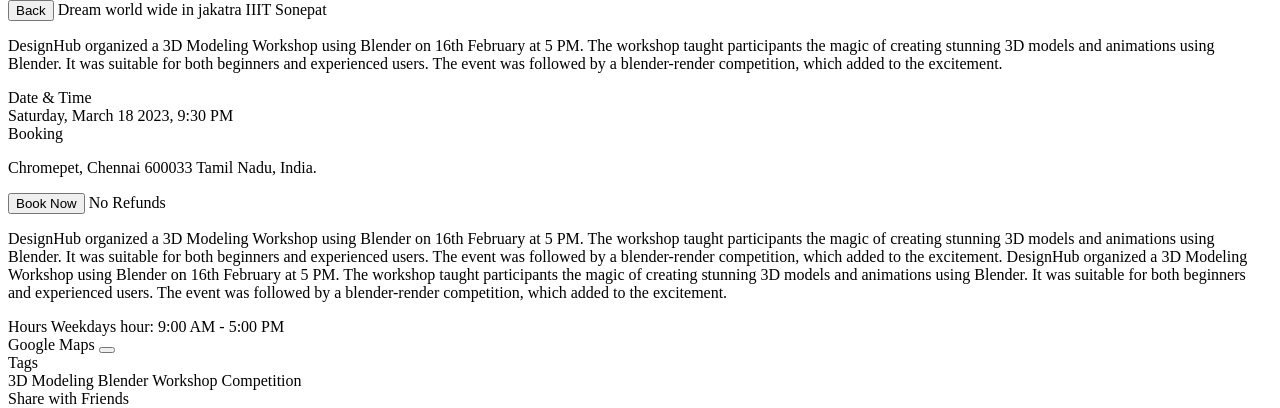
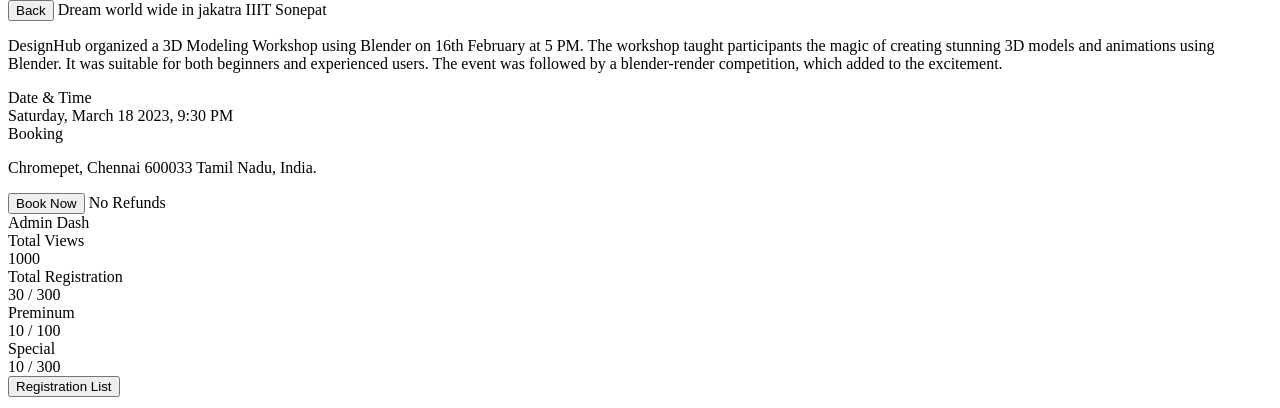
Before and after one commit to ChandruMIT-o/EventHive, a Flask app: template templates/EventPage.html in a window 1280 px wide. Shown: the part 47-455 px from the top of the page. Run offline with Flask 3, Linux system fonts and the light colour scheme; the template is opened without the code that fills it, so the values that code supplies are empty.

Commit message:
Admin Dash Board Done.

```diff
--- a/app.py
+++ b/app.py
@@ -4,7 +4,7 @@
 
 @app.route('/')
 def home():
-    return render_template('RegistrationPage.html')
+    return render_template('EventPage.html')
 
 if __name__ == '__main__':
     app.run(debug=True)
--- a/templates/EventPage.html
+++ b/templates/EventPage.html
@@ -17,6 +17,7 @@
         </div>
     </header>
     {% include "EventPageComponents/event-display-card.html" %}
+    {% include "EventPageComponents/admin-dash.html" %}
     {% include "EventPageComponents/event-dual-column.html" %}
 </body>
 </html>
--- /dev/null
+++ b/templates/EventPageComponents/admin-dash.html
@@ -0,0 +1,51 @@
+<div class="admin-dash-container">
+    <label class="admin-dash-title">Admin Dash</label>
+    <div class="column-split">
+        <div class="column1">
+            <div class="summary-card">
+                <div class="summary-info">
+                    <label class="summary-name">Total Views</label>
+                    <!-- <svg class="summary-info-icon"></svg> -->
+                </div>
+                <div class="summary-number">
+                    <label class="h1-text">1000</label>
+                </div>
+            </div>
+            <div class="summary-card">
+                <div class="summary-info">
+                    <label class="summary-name">Total Registration</label>
+                    <!-- <svg class="summary-info-icon"></svg> -->
+                </div>
+                <div class="summary-number">
+                    <label class="h1-text">30 / 300</label>
+                </div>
+            </div>
+        </div>
+        <div class="column1">
+            <div class="summary-card">
+                <div class="summary-info">
+                    <label class="summary-name">Preminum</label>
+                    <!-- <svg class="summary-info-icon"></svg> -->
+                </div>
+                <div class="summary-number">
+                    <label class="h1-text">10 / 100</label>
+                </div>
+            </div>
+            <div class="summary-card">
+                <div class="summary-info">
+                    <label class="summary-name">Special</label>
+                    <!-- <svg class="summary-info-icon"></svg> -->
+                </div>
+                <div class="summary-number">
+                    <label class="h1-text">10 / 300</label>
+                </div>
+            </div>
+        </div>
+        <div class="column1">
+            <button class="registration-list">
+                <label class="registration-list-text">Registration List</label>
+                <div class="download-svg"></div>
+            </button>
+        </div>
+    </div>
+</div>
```
